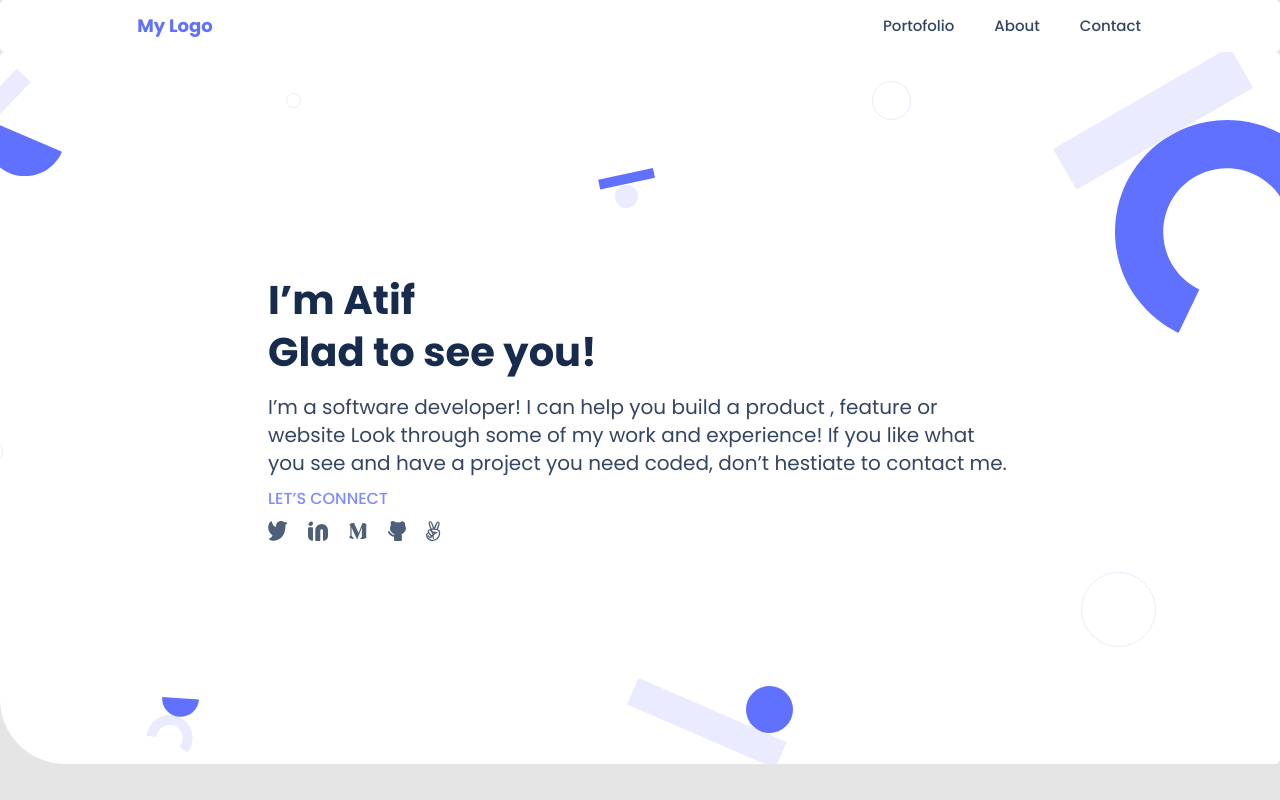
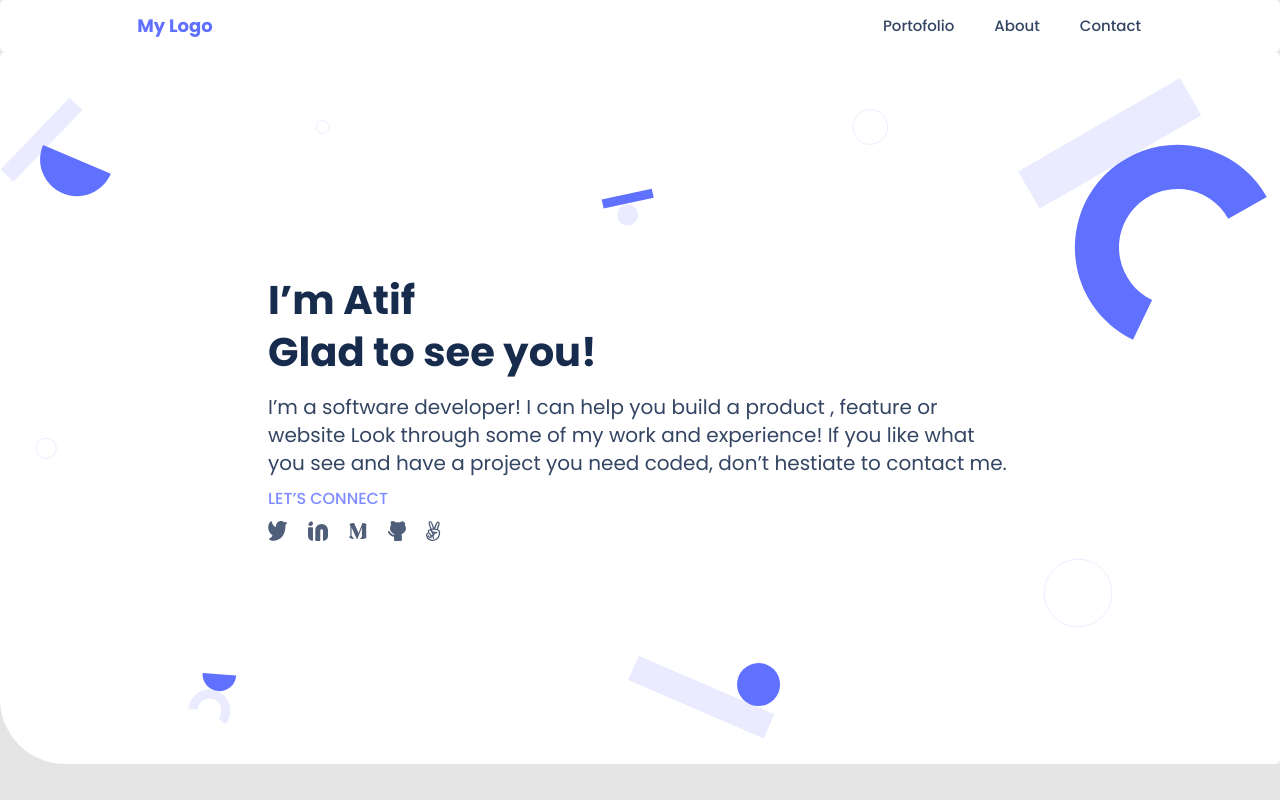
Before and after one commit to Atifzada/Portfolio-Project, a website: page index.html in a window 1280 px wide. Shown: the top 800 px of the page. Drawn offline with Linux system fonts and the light colour scheme; a web font is replaced by a local one.

Commit message:
Add background image to the header section

```diff
--- a/style.css
+++ b/style.css
@@ -38,7 +38,7 @@
   flex-direction: column;
   justify-content: center;
   height: 84vh;
-  background-image: url(assets/bg.svg);
+  background-image: url(assets/desktop-imgs/desktop\ bg\ img.svg);
   padding: 20px;
   background-repeat: no-repeat;
   background-size: cover;
@@ -547,10 +547,10 @@ li {
   }
 
   .header {
-    background-image: url(/assets/desktop-imgs/desktop\ bg\ img.svg);
+    background-image: url(/assets/desktop-imgs/desktop-bg-img.svg);
     background-repeat: no-repeat;
     background-position: center;
-    background-size: auto;
+    background-size: contain;
     border-bottom-left-radius: 65px;
     background-color: #fff;
     display: flex;
@@ -733,7 +733,7 @@ li {
   .btn:hover {
     cursor: pointer;
     transform: scale(1.15);
-    transition: all 0.5s;
+    transition: all 0.5s ease-in-out;
   }
 
   .btn2:hover {
```
Also changed, not shown: assets/desktop-imgs/desktop-bg-img.svg (renamed from assets/desktop-imgs/desktop bg img.svg).
